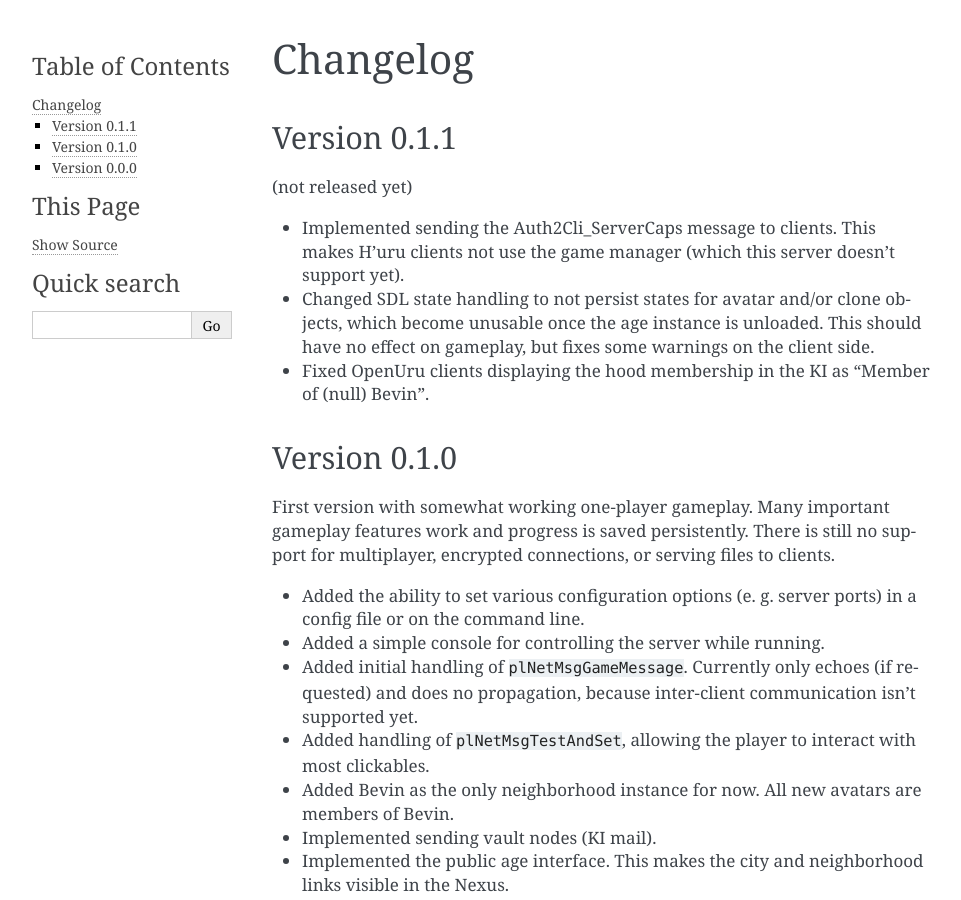
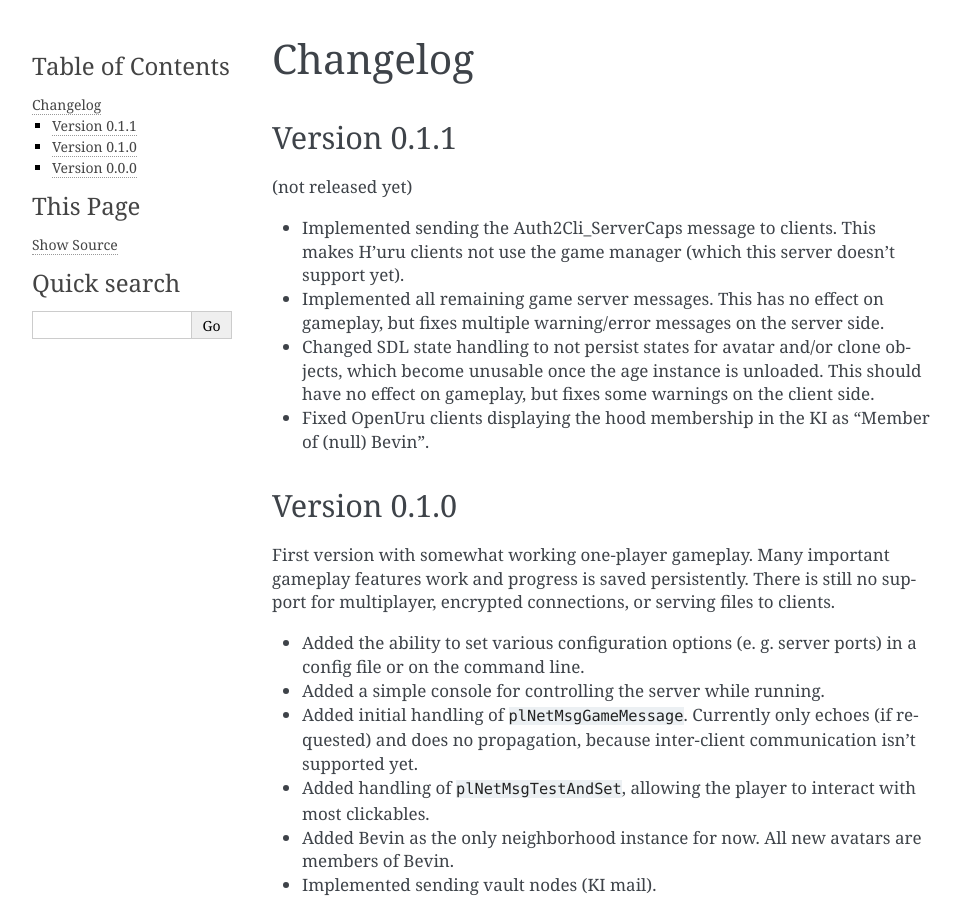
Before and after one commit to dgelessus/NAGUS, a Sphinx documentation site: the page built from docs/nagus/changelog.rst, in a window 1280 px wide and 900 px high. Shown: the whole window, without its empty margins (148-1109 px from the left). Built offline with Sphinx 7.4.7, drawn with Linux system fonts in a browser that asks for light colours.

Commit message:
Add changelog entry for newly supported game server messages

```diff
--- a/docs/nagus/changelog.rst
+++ b/docs/nagus/changelog.rst
@@ -9,6 +9,9 @@ Version 0.1.1
 * Implemented sending the Auth2Cli_ServerCaps message to clients.
   This makes H'uru clients not use the game manager
   (which this server doesn't support yet).
+* Implemented all remaining game server messages.
+  This has no effect on gameplay,
+  but fixes multiple warning/error messages on the server side.
 * Changed SDL state handling to not persist states for avatar and/or clone objects,
   which become unusable once the age instance is unloaded.
   This should have no effect on gameplay,
```
